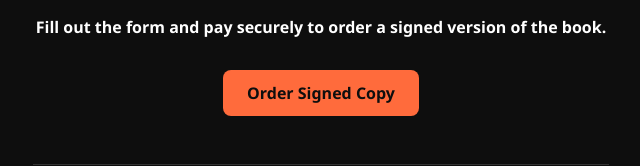
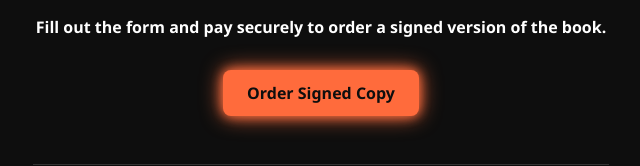
Before and after one commit to storikobane/Website, a React (Vite) app: page / in a window 1280 px wide. Shown: the part 775-941 px from the top of the page, without its empty margins (319-959 px from the left). Built offline with nearby package versions, Linux system fonts and the light colour scheme.

Commit message:
Initial commit from your app

```diff
--- a/src/pages/HomePage.jsx
+++ b/src/pages/HomePage.jsx
@@ -32,9 +32,10 @@ export default function Homepage() {
           <div className="signed-copy-section">
             <h3>Want a Signed Copy?</h3>
             <p>Fill out the form and pay securely to order a signed version of the book.</p>
-            <Link to="/signedcopy" className="amazon-button">
-              Order Signed Copy
+            <Link to="/signedcopy" className="amazon-button glow-button">
+               Order Signed Copy
             </Link>
+
           </div>
         </div>
 
--- a/src/pages/signedcopy.jsx
+++ b/src/pages/signedcopy.jsx
@@ -27,6 +27,9 @@ export default function SignedCopy() {
      <main className="main-content">
   {!submitted ? (
     <>
+      <p className="shipping-notice">
+        Please note: Once your order is received, I’ll purchase the book, have it shipped to me, sign it, and mail it out to you. Delivery can take 4–10 days.
+      </p>
       <form className="signed-form" onSubmit={handleSubmit}>
         <input type="text" name="name" placeholder="Full Name" required />
         <input type="email" name="email" placeholder="Email Address" required />
--- a/src/styles/main.css
+++ b/src/styles/main.css
@@ -233,3 +233,18 @@ body {
     font-size: 1.4rem;
   }
 }
+@keyframes glowPulse {
+  0% {
+    box-shadow: 0 0 10px #ff6b3c, 0 0 20px #ff6b3c;
+  }
+  50% {
+    box-shadow: 0 0 20px #ffa97b, 0 0 40px #ffa97b;
+  }
+  100% {
+    box-shadow: 0 0 10px #ff6b3c, 0 0 20px #ff6b3c;
+  }
+}
+
+.glow-button {
+  animation: glowPulse 2s infinite;
+}
```
Lines whose indentation alone changed are shown as unchanged.
